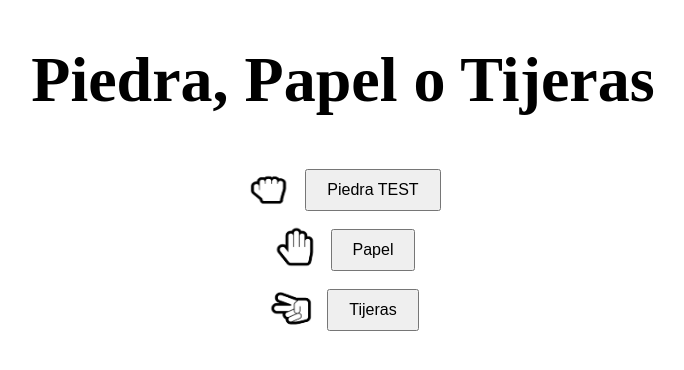
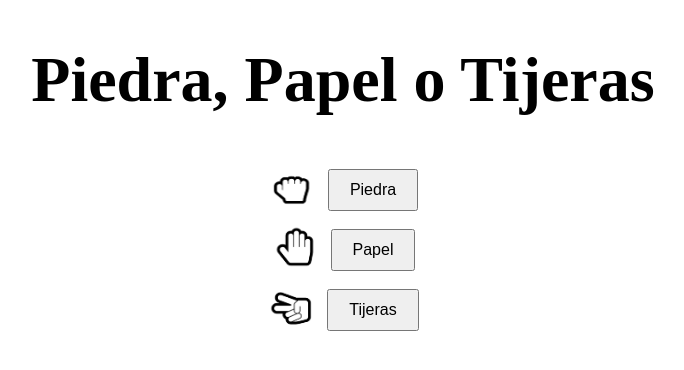
Before and after one commit to kockono/Piedra-papel-tijeras-vanilla, a plain HTML site: page index.html in a window 1280 px wide. Shown: the whole page, without its empty margins (297-981 px from the left). Drawn offline with Linux system fonts and the light colour scheme.

Commit message:
fix(Rollback): :bug: test

```diff
--- a/index.html
+++ b/index.html
@@ -12,7 +12,7 @@
   <div class="choices">
     <div class="container"> <!-- container para que el boton y la imagen esten en la misma linea -->
       <img src="assets/piedra.png" alt="piedra">
-      <button onclick="startGame(event)" id="piedra">Piedra TEST</button>
+      <button onclick="startGame(event)" id="piedra">Piedra</button>
     </div>
     <div class="container">
       <img src="assets/papel.png" alt="papel">
```
